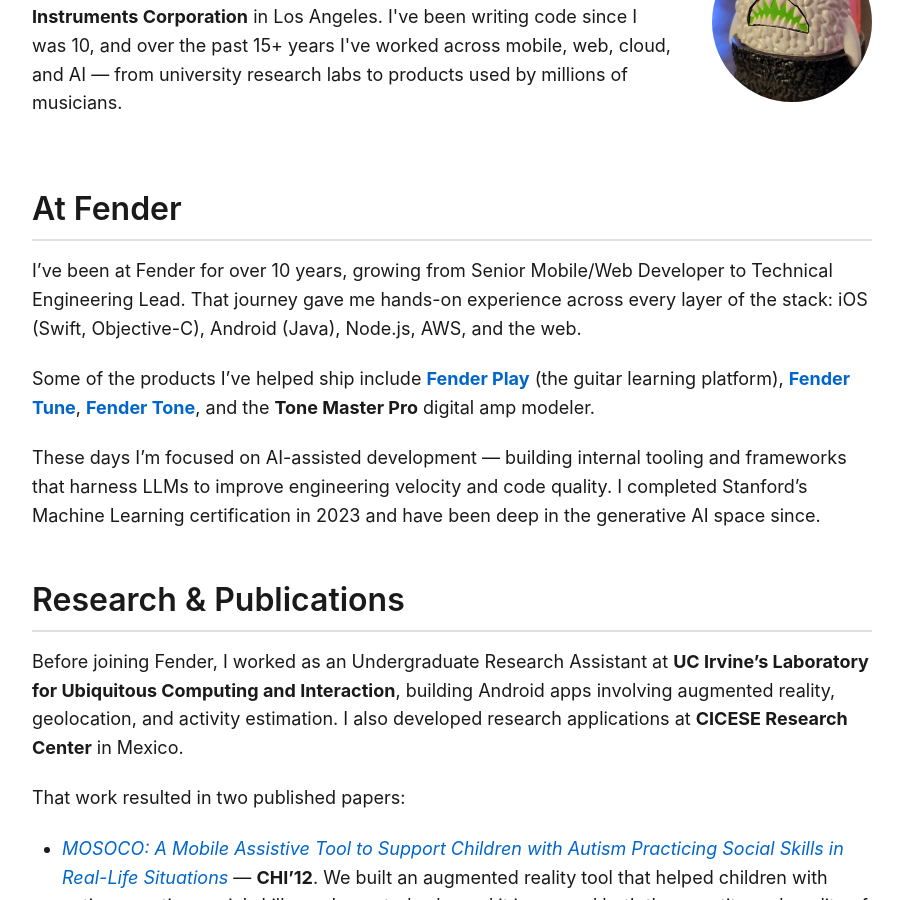
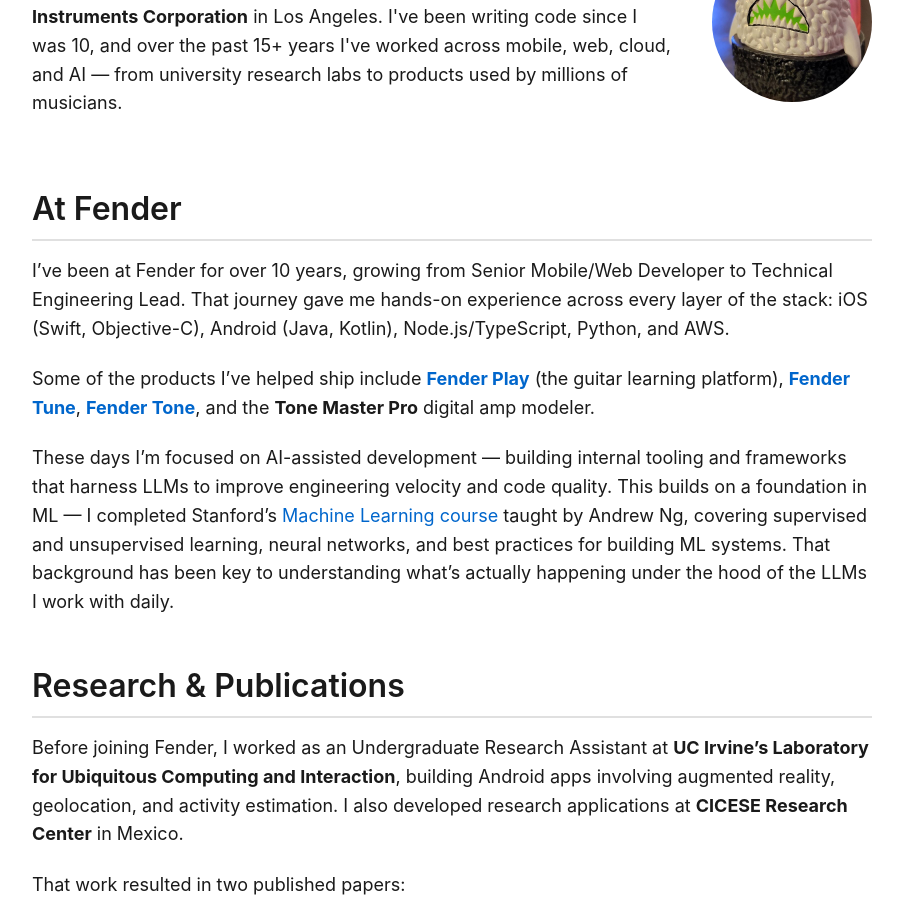
Before and after one commit to alejandrorangel/alejandrorangel.github.io, a Jekyll site: the page built from about.md, in a window 1280 px wide and 900 px high, scrolled down 322 px. Shown: the whole window, without its empty margins (188-1091 px from the left). Built offline with Jekyll 4.4.1, drawn with Linux system fonts in a browser that asks for light colours.

Commit message:
update about page: expand ML cert, update tech stack
Add Andrew Ng credit and verifiable credential link for Stanford ML
course. Update stack to include Kotlin, TypeScript, and Python.

Co-Authored-By: Claude Opus 4.6 <noreply@anthropic.com>

```diff
--- a/about.md
+++ b/about.md
@@ -14,11 +14,11 @@ permalink: /about/
 
 ## At Fender
 
-I've been at Fender for over 10 years, growing from Senior Mobile/Web Developer to Technical Engineering Lead. That journey gave me hands-on experience across every layer of the stack: iOS (Swift, Objective-C), Android (Java), Node.js, AWS, and the web.
+I've been at Fender for over 10 years, growing from Senior Mobile/Web Developer to Technical Engineering Lead. That journey gave me hands-on experience across every layer of the stack: iOS (Swift, Objective-C), Android (Java, Kotlin), Node.js/TypeScript, Python, and AWS.
 
 Some of the products I've helped ship include [**Fender Play**](https://play.google.com/store/apps/details?id=com.fender.play) (the guitar learning platform), [**Fender Tune**](https://play.google.com/store/apps/details?id=com.fender.tuner), [**Fender Tone**](https://play.google.com/store/apps/details?id=com.fender.tone), and the **Tone Master Pro** digital amp modeler.
 
-These days I'm focused on AI-assisted development — building internal tooling and frameworks that harness LLMs to improve engineering velocity and code quality. I completed Stanford's Machine Learning certification in 2023 and have been deep in the generative AI space since.
+These days I'm focused on AI-assisted development — building internal tooling and frameworks that harness LLMs to improve engineering velocity and code quality. This builds on a foundation in ML — I completed Stanford's [Machine Learning course](https://coursera.org/verify/ZAMZPUQY6ZUV) taught by Andrew Ng, covering supervised and unsupervised learning, neural networks, and best practices for building ML systems. That background has been key to understanding what's actually happening under the hood of the LLMs I work with daily.
 
 ## Research & Publications
 
```
